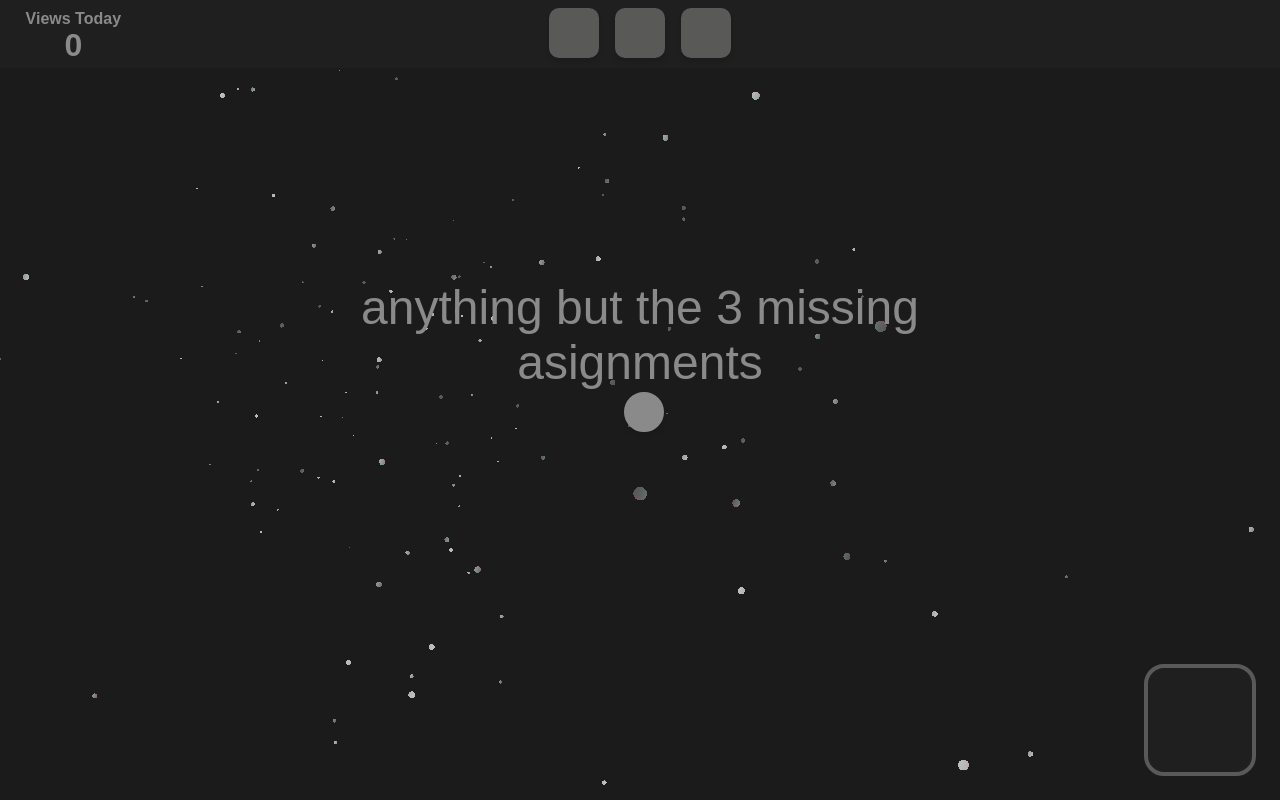
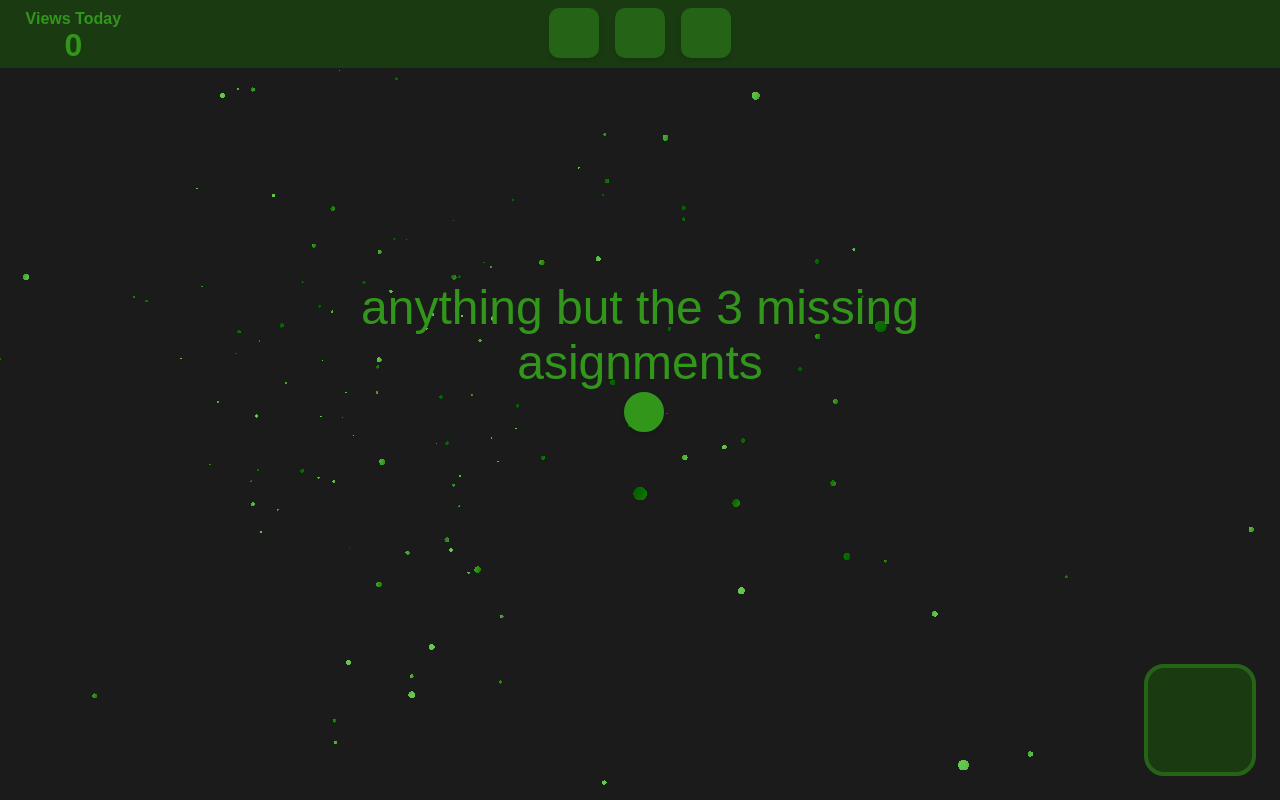
Before and after one commit to sumen113/REACT, a React (Vite) app: page / in a window 1280 px wide. Built offline with nearby package versions, Linux system fonts and the light colour scheme; no server answers; the database is empty; a web font is replaced by a local one.

Commit message:
Update color variables for dark and light themes

```diff
--- a/src/Index.css
+++ b/src/Index.css
@@ -32,17 +32,17 @@ body {
 }
 
 :root {
-  --dark: #1f1f1f;
-  --light: #595958;
-  --lightransparent: #5959588c;
-  --text: #8a8a8a;
+  --dark: #1a3b12;
+  --light: #256417;
+  --lightransparent: #2564178c;
+  --text: #32961b;
 }
 
 [data-theme="green"] {
-  --dark: #1f1f1f;
-  --light: #595958;
-  --lightransparent: #5959588c;
-  --text: #8a8a8a;
+  --dark: #1a3b12;
+  --light: #256417;
+  --lightransparent: #2564178c;
+  --text: #32961b;
 }
 
 [data-theme="blue"] {
```
